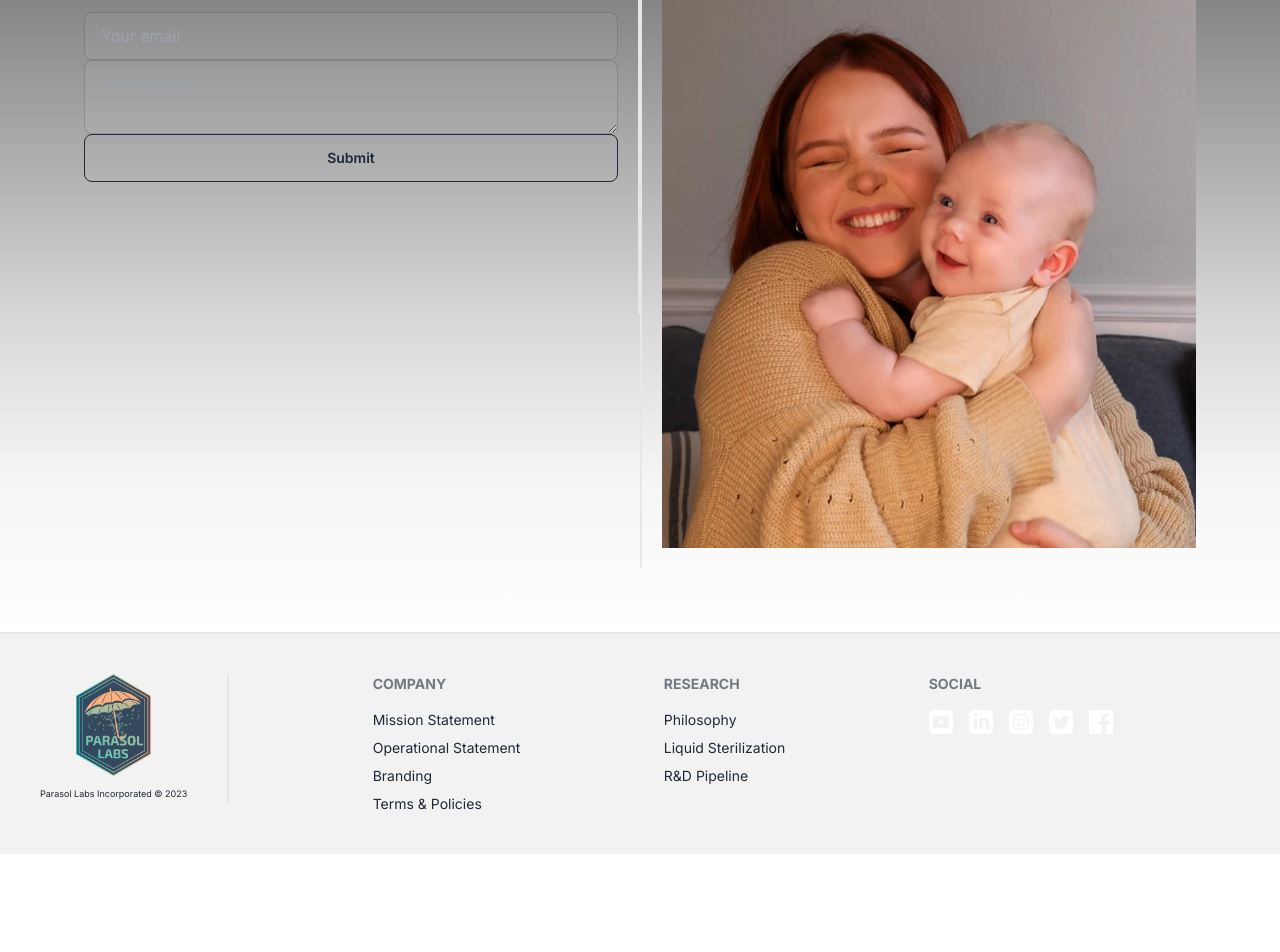
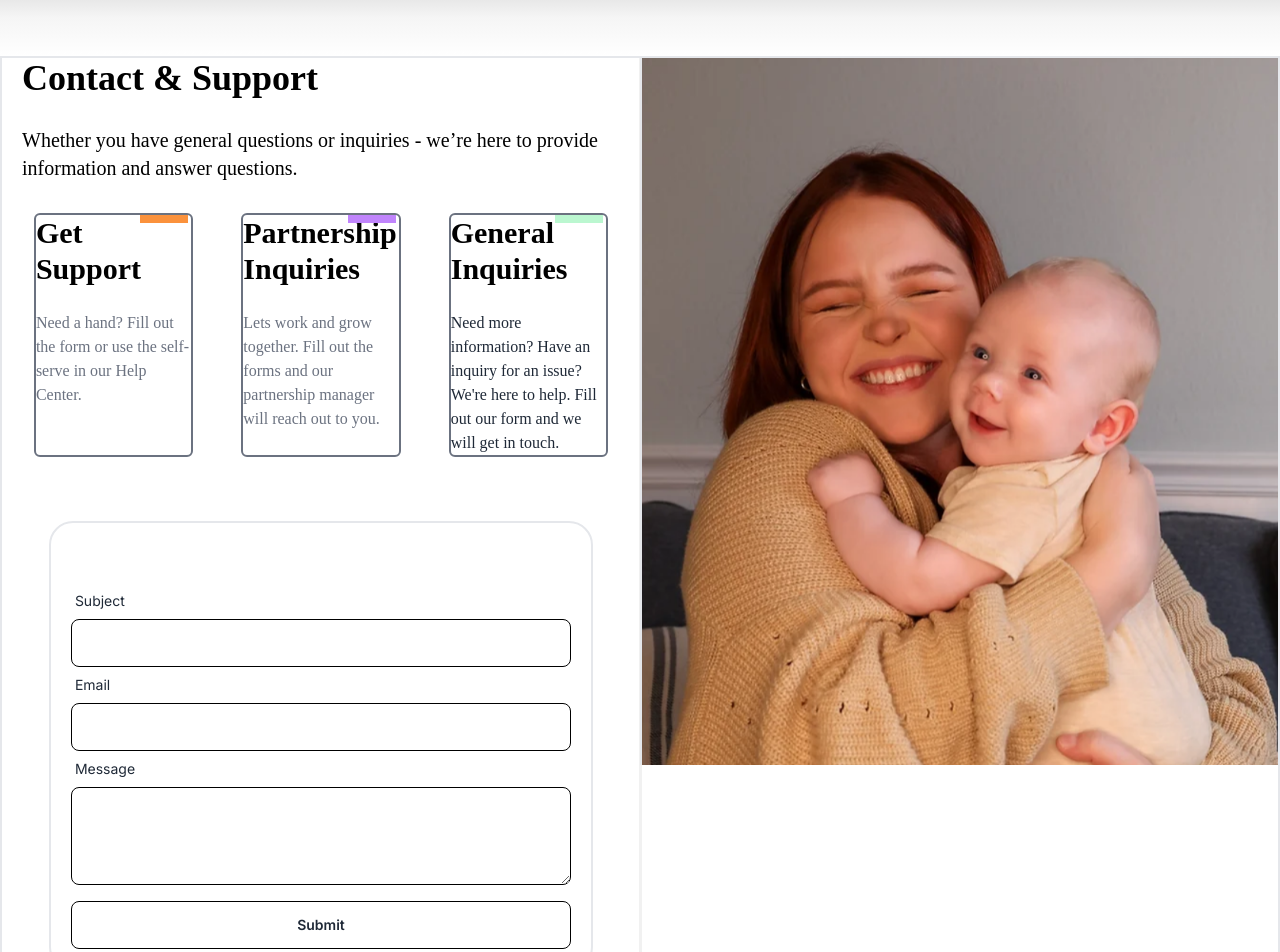
Before and after one commit to slehman133/parasol-labs, a Next.js app: page / in a window 1280 px wide. Shown: the part 1740-2692 px from the top of the page. Before the commit the page ends 2594 px from the top, so only its background shows below. Built offline with nearby package versions, Linux system fonts and the light colour scheme; no server answers.

Commit message:
need to add text to strl image

```diff
--- a/app/components/Form/contact.tsx
+++ b/app/components/Form/contact.tsx
@@ -1,14 +1,40 @@
-import React from 'react'
+import React from "react";
 
 export default function Contact() {
   return (
-    <section id="contact" className="mb-20 sm:mb-28 w-[min(100%,38rem)]">
-        <p>GET IN CONTACT</p>
-        <form className="mt-10 flex flex-col">
-            <input className="input input-bordered input-ghost" type="email" placeholder="Your email" />
-            <textarea className="textarea textarea-bordered textarea-ghost " placeholder="Your message"/>
-            <button type="submit" className="btn btn-ghost btn-outline">Submit</button>
+    <section
+      id="contact"
+      className="content mb-20 sm:mb-28 w-[min(100%,38rem)] "
+    >
+      <div className="border-2 border-gray rounded-3xl">
+        <form className="mt-10 flex flex-col p-5">
+          <div className="label">
+            <span className="label-text">Subject</span>
+          </div>
+          <input
+            className="input input-bordered input-ghost bg-transparent border-black border"
+            type="subject"
+          ></input>
+          <div className="label">
+            <span className="label-text">Email</span>
+          </div>
+          <input
+            className="input input-bordered input-ghost p-5 bg-transparent border-black border"
+            type="email"
+          />
+          <div className="label">
+            <span className="label-text">Message</span>
+          </div>
+          <textarea className="textarea textarea-bordered textarea-ghost border-black border bg-transparent p-5" />
+          <div className="h-4"></div>
+          <button
+            type="submit"
+            className="btn btn-ghost btn-outline border-black border "
+          >
+            Submit
+          </button>
         </form>
+      </div>
     </section>
-  )
+  );
 }
--- a/app/globals.css
+++ b/app/globals.css
@@ -8,15 +8,21 @@
   --text-color: black;
 }
 
-
-
+body {
+  font-family: "Exo";
+}
+h1 {
+  font-family: "Exo_2";
+}
+p {
+  font-family: "Exo";
+}
 html {
   --line-color: #e5e7eb;
 }
 
 .form-container {
   display: flex;
-
 }
 
 .form {
@@ -28,11 +34,11 @@ html {
 }
 
 .backgroundMain {
-    background: linear-gradient(180deg, #FFFFFF, #F5F5F5, #D9D9D9 60%, #626262);
+  background: linear-gradient(180deg, #ffffff, #f5f5f5, #d9d9d9 60%, #626262);
   background-attachment: scroll;
 }
 .backgroundMainReversal {
-    background: linear-gradient(180deg, #626262, #D9D9D9 60%, #F5F5F5, #FFFFFF)
+  background: linear-gradient(180deg, #626262, #d9d9d9 60%, #f5f5f5, #ffffff);
 }
 
 .split {
@@ -53,7 +59,7 @@ html {
   left: 0;
 }
 
-.fullImage{
+.fullImage {
   object-fit: cover;
   left: 0;
   height: 100%;
@@ -85,29 +91,39 @@ html {
   width: 100%;
   position: fixed;
 }
-.content{
+.content {
   max-width: 1500px;
-    margin:auto;
+  margin: auto;
   padding: 5%;
   text-align: center;
   object-position: center center;
   transform-origin: center center;
 }
 
-.mainTextPrompt{
+.mainTextPrompt {
   text-align: left;
   color: black;
 }
-h1::after{
-    content: attr(data-end) ;
+h1::after {
+  content: attr(data-end);
   color: orange;
 }
 
-.centerText{
+.middleline{
+  background-image: linear-gradient(#f1f1f1, #f1f1f1);
+  background-size: 3px 100%;
+  background-repeat: no-repeat;
+  background-position: center center;
+}
+
+.centerText {
   text-align: center;
 }
-.rightText{
+.rightText {
   text-align: right;
+}
+.leftText {
+  text-align: left;
 }
 
 .column {
@@ -116,6 +132,7 @@ h1::after{
   object-position: center center;
   transform-origin: center center;
 }
+
 .row::after {
   content: "";
   display: table;
@@ -124,9 +141,6 @@ h1::after{
 
 .changeletter::first-letter {
   color: orange;
-}
-.changeletter::last-letter{
-
 }
 .navbar {
   z-index: 10;
--- a/app/layout.tsx
+++ b/app/layout.tsx
@@ -1,14 +1,17 @@
-
 import Navbar from "./components/navigation/navbar/Navbar";
 import Footer from "./components/navigation/footer/Footer";
 import "./globals.css";
 import type { Metadata } from "next";
-import { Inter } from "next/font/google";
+import { Exo_2, Inter } from "next/font/google";
 import { CartProvider } from "./context/CartContext";
 import Provider from "./context/ClientProvider";
 import { getServerSession } from "next-auth";
 import { authOptions } from "@/utils/authOptions";
+import { Exo } from "next/font/google";
 
+const exo = Exo_2({
+  subsets: ["latin"],
+});
 const inter = Inter({ subsets: ["latin"] });
 
 export const metadata: Metadata = {
@@ -21,23 +24,18 @@ export default async function RootLayout({
 }: {
   children: React.ReactNode;
 }) {
-  const session = await getServerSession(authOptions)
+  const session = await getServerSession(authOptions);
   return (
-    <html lang="en" className="backgroundMain">
-      <head >
+    <html lang="en" className="backgroundMain ">
+      <head>
         <link rel="icon" type="image/x-icon" href="/images/favicon.ico"></link>
-
-
       </head>
-      <header>
+      <body className={inter.className}>
         <Provider session={session}>
           <CartProvider>
             <Navbar />
           </CartProvider>
         </Provider>
-      </header>
-      <body className={inter.className}>
-
         {children}
         <Footer></Footer>
       </body>
--- a/app/page.tsx
+++ b/app/page.tsx
@@ -4,18 +4,27 @@ export default function Home() {
   return (
     <main>
       <div>
+        <div className="backgroundMain">
           <section className="content ">
             <div className="row">
               <div className="column p-10 mx-auto">
-              <h1 className="text-4xl font-bold text-black centerText">
+                <h1 className="text-5xl font-bold text-black centerText">
                   Fueled by innovation
                 </h1>
-              <h1 className="text-5xl font-bold text-black rightText" data-end="U">
+                <h1
+                  className="text-6xl font-bold text-black rightText"
+                  data-end="U"
+                >
                   Inspired by YO
                 </h1>
-              <p className="mainTextPrompt" >
+                <p className="mainTextPrompt text-3xl">
                   <br />
-                At Parasol Labs, we are fueled by an unwavering commitment to innovate and deliver life-changing biotechnology solutions for marginalized communities and women's health. Through our relentless pursuit of rigorous research and the deployment of cutting-edge technology, we develop products that are safe, effective, and accessible.
+                  At Parasol Labs, we are fueled by an unwavering commitment to
+                  innovate and deliver life-changing biotechnology solutions for
+                  marginalized communities and women's health. Through our
+                  relentless pursuit of rigorous research and the deployment of
+                  cutting-edge technology, we develop products that are safe,
+                  effective, and accessible.
                 </p>
               </div>
               <div className="column p-10">
@@ -28,23 +37,80 @@ export default function Home() {
               </div>
             </div>
           </section>
-        <section>
-          <img
-            className="fullImage"
-            src="/images/strl.jpg"
-          />
+        </div>
+        <section className="border-t-white border-b-2">
+          <img className="fullImage" src="/images/strl.jpg" />
         </section>
-        <section className="content border-t-black backgroundMainReversal border-t-2 border-b-2">
+        <div className="backgroundMainReversal h-48 border-t-gray ">
+          <section className="content border-b-2 border-t-gray"></section>
+        </div>
+        <div className="border-t-gray border-2 bg-white middleline">
+          <section className="border-t-gray-500">
             <div className="row">
-            <div className="column p-5 border-r-2 border-top-2">
+              <div className="column">
+                <h1 className="ml-5 text-4xl font-bold text-black">
+                  Contact &{" "}
+                  <span className="first-letter:text-orange">Support</span>
+                </h1>
+                <p className="ml-5 text-xl text-black text-left">
+                  <br />
+                  Whether you have general questions or inquiries - we’re here
+                  to provide information and answer questions.
+                </p>
+                <p className=""></p>
+                <div className="content grid grid-cols-3 gap-12 content-center">
+                  <div className="border-2 border-gray-500 rounded-md text-left">
+                    <div className="grid grid-cols-2 gap-12 place-content-between">
+                      <h1 className="font-bold text-black text-3xl">
+                        Get Support
+                      </h1>
+                      <div className="bg-orange-400 h-2 w-12 mx-auto"></div>
+                    </div>
+                    <p className="text-gray-500">
+                      <br />
+                      Need a hand? Fill out the form or use the self-serve in
+                      our Help Center.
+                    </p>
+                  </div>
+                  <div className="border-2 border-gray-500 rounded-md text-left">
+                    <div className="grid grid-cols-2 gap-12 place-content-between">
+                      <h1 className="font-bold text-black text-3xl">
+                        Partnership
+                        <br />
+                        Inquiries
+                      </h1>
+                      <div className="bg-purple-400 h-2 w-12 mx-auto"></div>
+                    </div>
+                    <p className="text-gray-500">
+                      <br />
+                      Lets work and grow together. Fill out the forms and our
+                      partnership manager will reach out to you.
+                    </p>
+                  </div>
+                  <div className="border-2 border-gray-500 rounded-md text-left">
+                    <div className="grid grid-cols-2 gap-12 place-content-between">
+                      <h1 className="font-bold text-black text-3xl">
+                        General
+                        <br />
+                        Inquiries
+                      </h1>
+                      <div className="bg-green-200 h-2 w-12 mx-auto"></div>
+                    </div>
+                    <p className="">
+                      <br />
+                      Need more information? Have an inquiry for an issue? We're
+                      here to help. Fill out our form and we will get in touch.
+                    </p>
+                  </div>
+                </div>
                 <Contact />
               </div>
-            <div className="column p-5 border-l-2">
-              <img src="/images/homepagelady.png"/>
+              <div className="column border-l-2">
+                <img className="fullImage" src="/images/homepagelady.png" />
               </div>
-
             </div>
           </section>
+        </div>
       </div>
     </main>
   );
```
Also changed, not shown: app/products/page.tsx (+28 -22 lines), app/components/navigation/navbar/Footer.tsx (deleted), public/images/homepagelady.PNG. Lines whose indentation alone changed are shown as unchanged.
